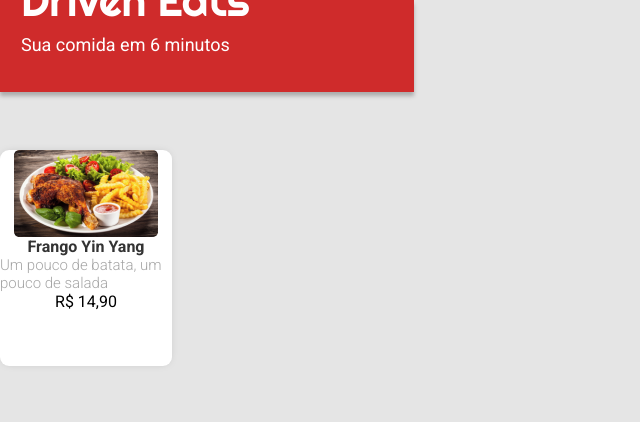
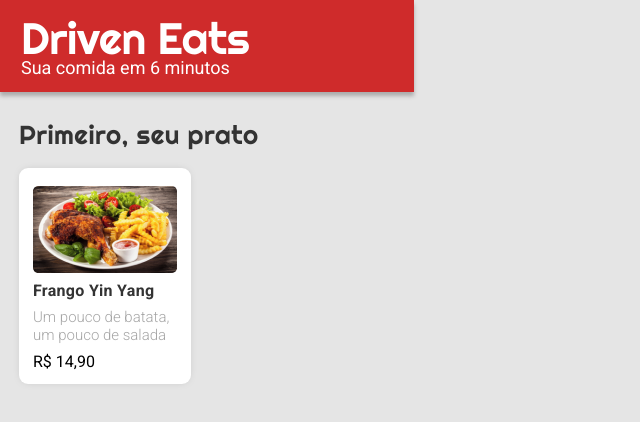
Before and after one commit to theopiedade/driveneats, a plain HTML site: page index.html in a window 1280 px wide. Shown: the whole page, without its empty margins (0-640 px from the left). Drawn offline with Linux system fonts and the light colour scheme.

Commit message:
Initial commit Initial

```diff
--- a/index.html
+++ b/index.html
@@ -20,12 +20,17 @@
         <h2>Sua comida em 6 minutos</h2>
     </div>
 
-  <div class="selecao">
-    <img src="img/frango_yin_yang.png"/>
-    <h1>Frango Yin Yang</h1>
-    <h2>Um pouco de batata, um pouco de salada</h2>
-    <h3>R$ 14,90</h3>
-  </div>
+    <div class="mid">
+      <h1>Primeiro, seu prato</h1>
+
+      <div class="item_box">
+        <div class="item">
+          <img src="img/frango_yin_yang.png"/>
+          <h1>Frango Yin Yang</h1>
+          <h2>Um pouco de batata, um pouco de salada</h2>
+          <h3>R$ 14,90</h3>
+      </div>
+    </div>
 
 </body>
 </html>
--- a/styles.css
+++ b/styles.css
@@ -3,37 +3,30 @@ body {
 }
 
 .top {
-    position: fixed;
+    display: flex;
+    justify-content: flex-start;
+    flex-direction: column;
     width: 414px;
     height: 92px;
-    left: 0px;
-    top: 0px;
     background: #CF2B2B;
     box-shadow: 0px 4px 4px rgba(0, 0, 0, 0.25);
 }
 
 .top h1 {
-    position: absolute;
-    width: 248px;
-    height: 44px;
-    left: 21px;
-    top: 0px;
+    margin-top: 38px;
+    margin-left: 21px;
     font-family: 'Righteous';
     font-style: normal;
     font-weight: 400;
     font-size: 44px;
     line-height: 0px;
     letter-spacing: -0.012em;
-
     color: #FFFFFF;
 }
 
 .top h2 {
-    position: absolute;
-    width: 226px;
-    height: 17px;
-    left: 21px;
-    top: 45px;
+    margin-top: 30px;
+    margin-left: 21px;
     font-family: 'Roboto';
     font-style: normal;
     font-weight: 400;
@@ -42,26 +35,54 @@ body {
     color: #FFFFFF;
 }
 
-.selecao {
-    margin-top: 150px;
+.mid {
+    margin-top: 27px;
+    margin-left: 19px;
+}
+
+.mid h1 {
+    font-family: 'Righteous';
+    font-style: normal;
+    font-weight: 400;
+    font-size: 26px;
+    line-height: 32px;
+    letter-spacing: 0.018em;
+    color: #333333;
+}
+
+.box_container {
     display: flex;
-    flex-direction: column;
-    align-items: center;
+}
+
+.item_box {
+    display: flex;
+    justify-content: center;
+    margin-top: 17px;
+    margin-right: 16px;
     width: 172px;
     height: 216px;
-    left: 19px;
     background: #FFFFFF;
     box-shadow: 0px 0px 10px -4px rgba(0, 0, 0, 0.25);
     border-radius: 9px;
 }
 
-.selecao img {
+.item {
+    margin-top: 18px;
+    margin-left: 14px;
+    margin-right: 14px;
+    margin-bottom: 13px;
+    display: flex;
+    flex-direction: column;
+    justify-content: space-between;
+}
+
+.item img {
     width: 144px;
     height: 87px;
     border-radius: 4px;
 }
 
-.selecao h1 {
+.item h1 {
     font-family: 'Roboto';
     font-style: normal;
     font-weight: 700;
@@ -70,7 +91,7 @@ body {
     color: #333333;
 }
 
-.selecao h2 {
+.item h2 {
     font-family: 'Roboto';
     font-style: normal;
     font-weight: 300;
@@ -79,7 +100,7 @@ body {
     color: #A6A6A6;
 }
 
-.selecao h3 {
+.item h3 {
     font-family: 'Roboto';
     font-style: normal;
     font-weight: 400;
```
